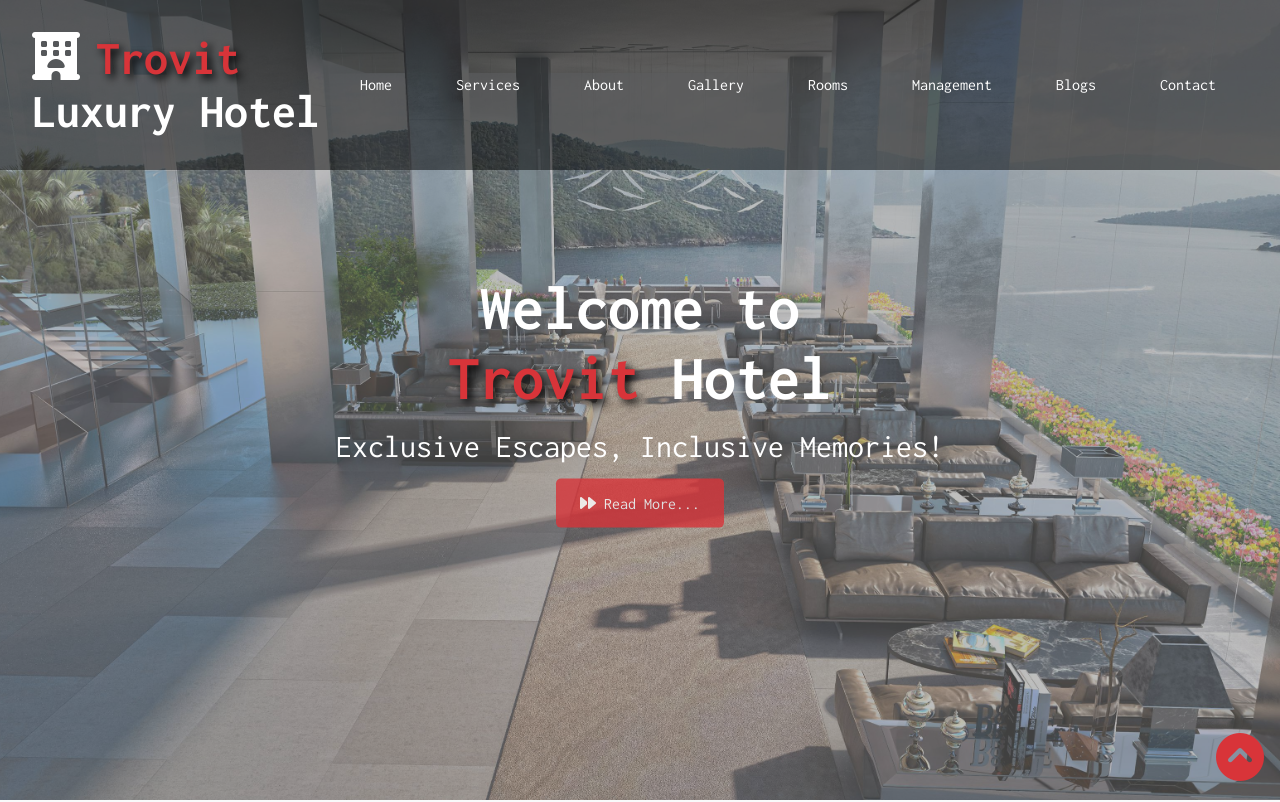
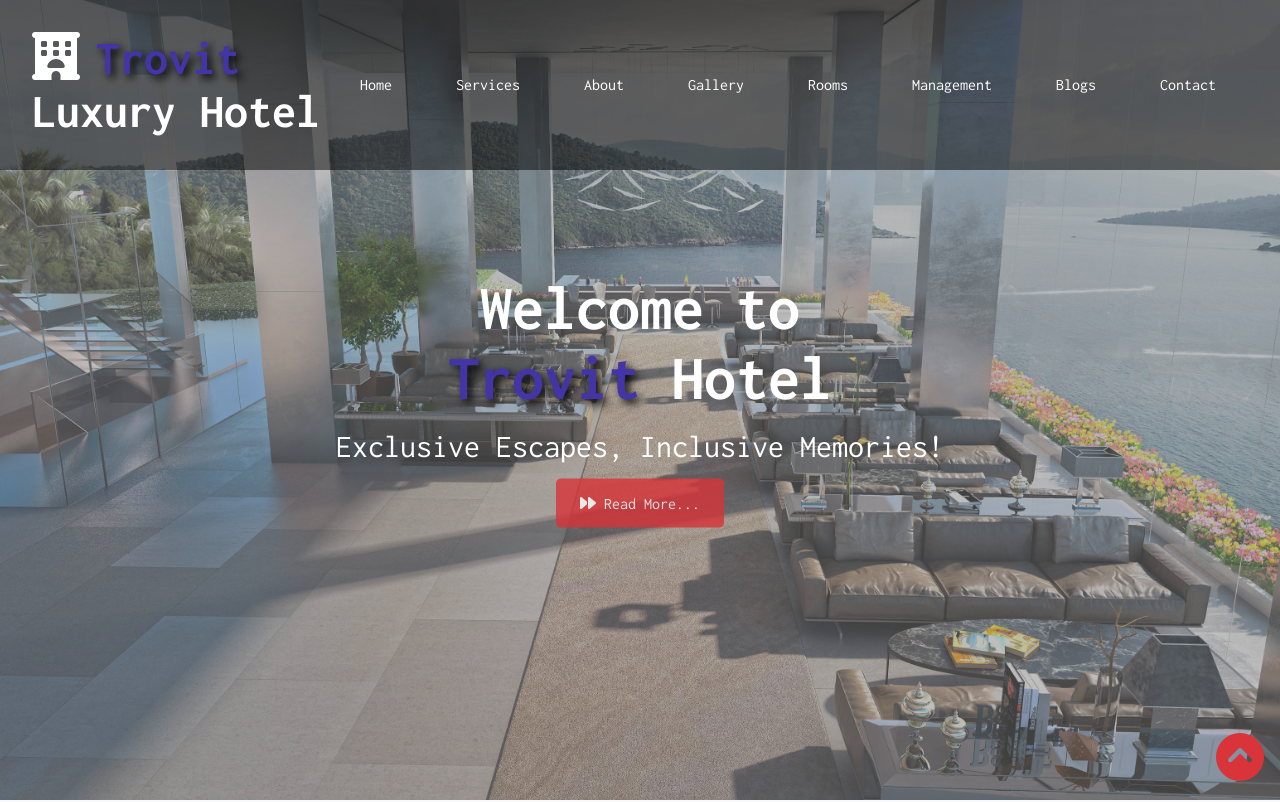
Before and after one commit to mkalkandev/genesis, a plain HTML site: page hotel site yeniden - Kopya - Kopya - Kopya - Kopya - Kopya - Kopya/index.html in a window 1280 px wide. Shown: the top 802 px of the page. Drawn offline with Linux system fonts and the light colour scheme.

Commit message:
renkler değiştirildi

```diff
--- a/hotel site yeniden - Kopya - Kopya - Kopya - Kopya - Kopya - Kopya/css/style.css
+++ b/hotel site yeniden - Kopya - Kopya - Kopya - Kopya - Kopya - Kopya/css/style.css
@@ -126,7 +126,7 @@ body{
   margin-right: 1rem;
 }
 span{
-  color: var(--danger);
+  color: var(--primary);
   text-shadow: 4px 4px 8px  rgba(0, 0, 0, 5);
 }
 .navbar ul {
```
